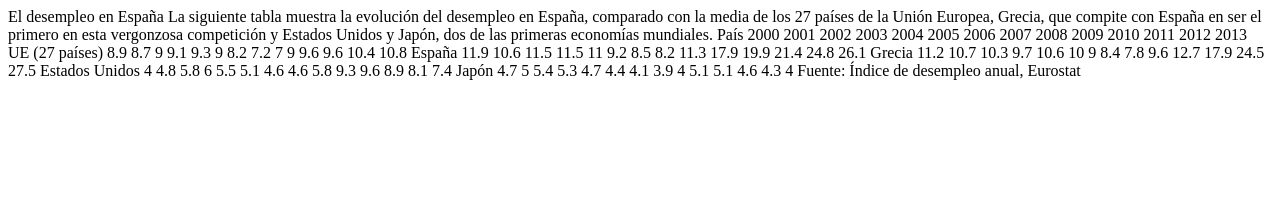
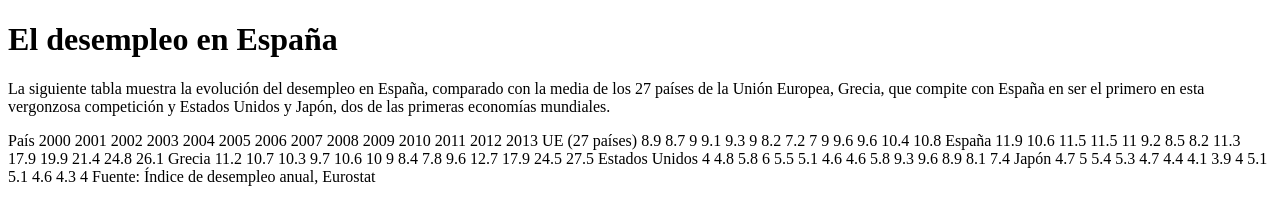
Before and after one commit to end-maceiro/thebridge, a plain HTML site: page ejercicios/ejercicio_tablas.html in a window 1280 px wide. Drawn offline with Linux system fonts and the light colour scheme.

Commit message:
primera edicion

```diff
--- a/ejercicios/ejercicio_tablas.html
+++ b/ejercicios/ejercicio_tablas.html
@@ -11,10 +11,10 @@
     </head>
         <body>
 
-            El desempleo en España
+            <h1>El desempleo en España</h1>
 
 
-            La siguiente tabla muestra la evolución del desempleo en España, comparado con la media de los 27 países de la Unión Europea, Grecia, que compite con España en ser el primero en esta vergonzosa competición y Estados Unidos y Japón, dos de las primeras economías mundiales.
+            <p>La siguiente tabla muestra la evolución del desempleo en España, comparado con la media de los 27 países de la Unión Europea, Grecia, que compite con España en ser el primero en esta vergonzosa competición y Estados Unidos y Japón, dos de las primeras economías mundiales.</p>
 
 
             País
```
